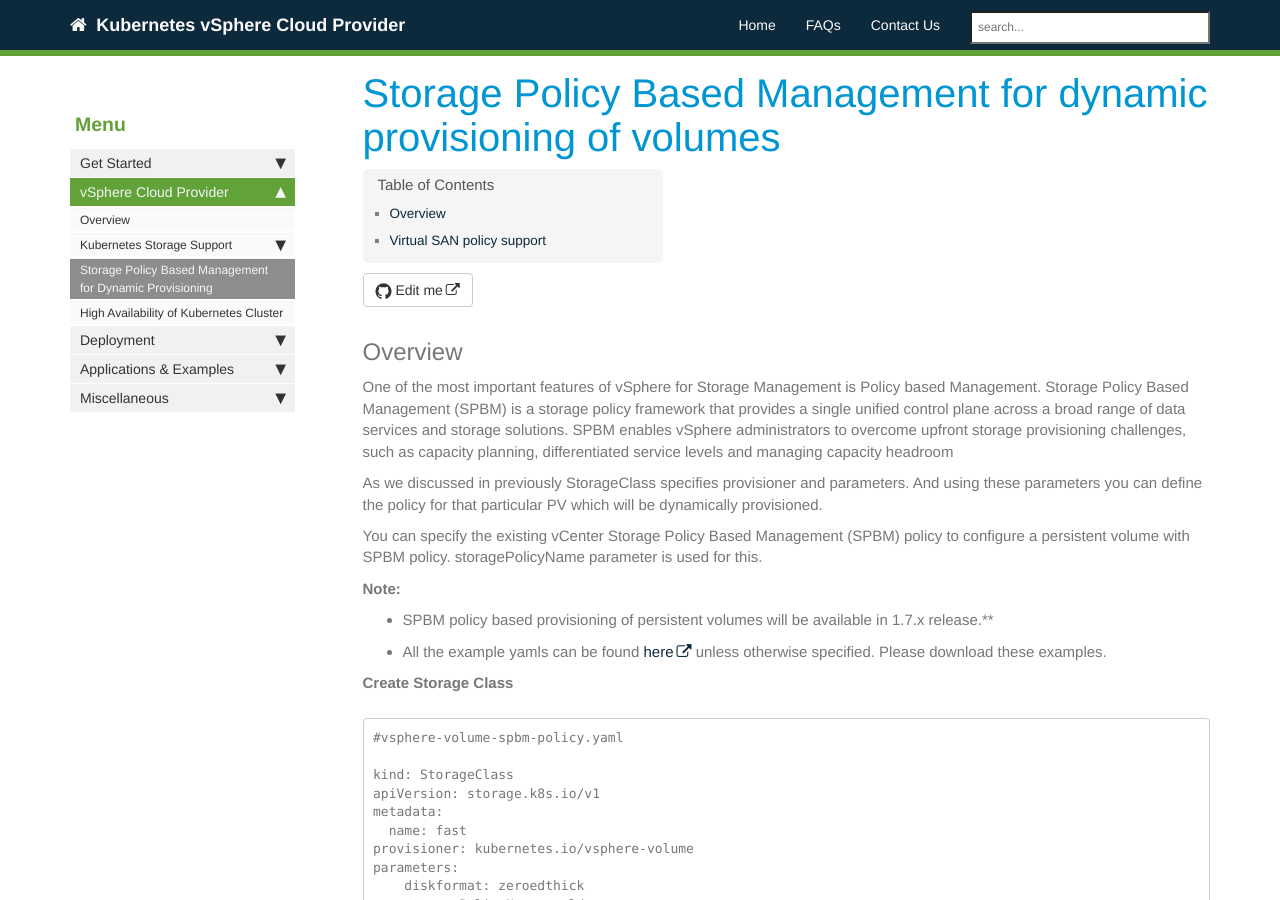
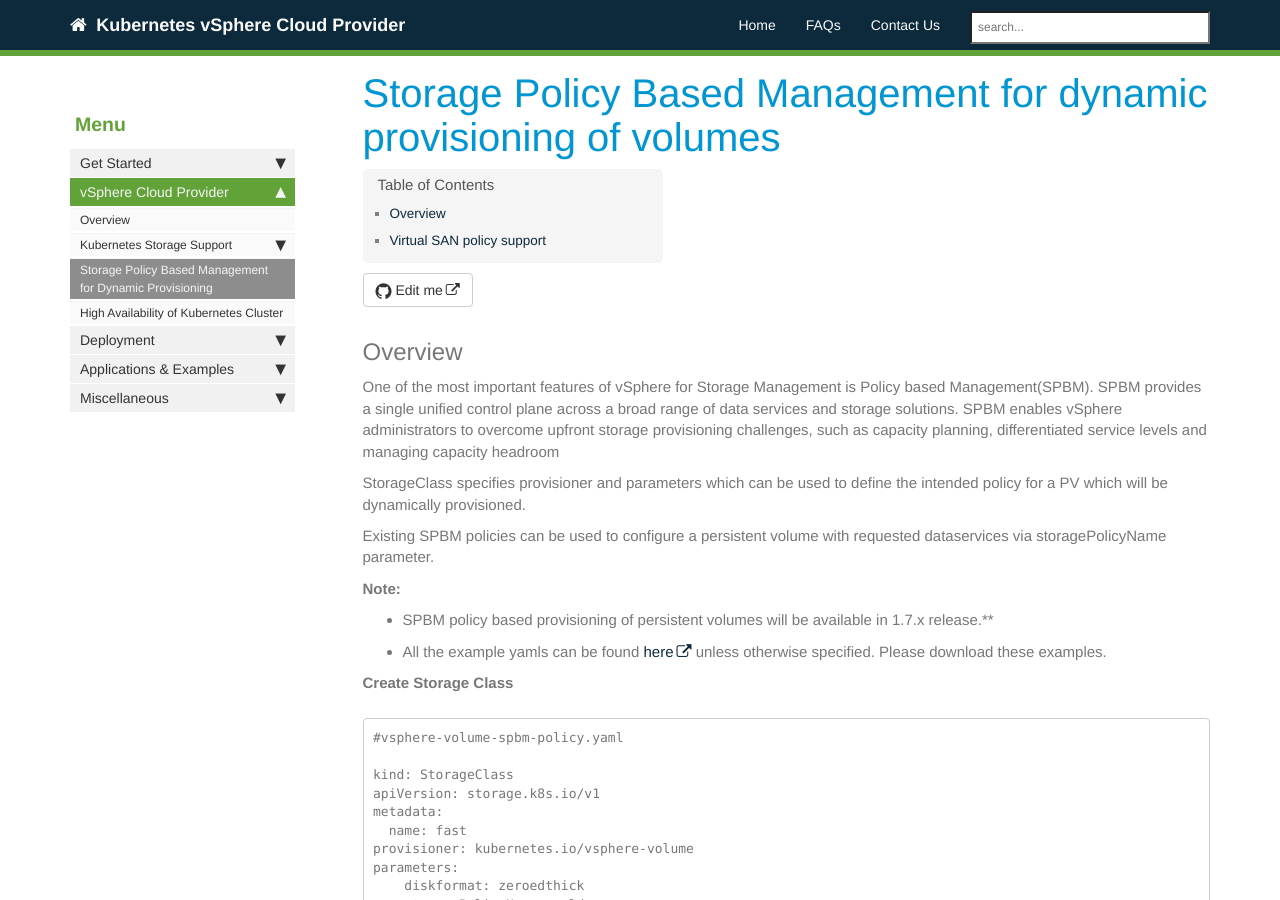
Before and after one commit to vmware-archive/vsphere-storage-for-kubernetes, a Jekyll site: the page built from documentation/policy-based-mgmt.md, in a window 1280 px wide and 900 px high. Built offline with Jekyll 4.4.1, drawn with Linux system fonts in a browser that asks for light colours; nearby versions of some CDN libraries; our own code applies the rules of GitHub Pages for plain Markdown files; comment, search, counter and statistics services are not loaded.

Commit message:
Fixed sentence structure
Fixes https://github.com/vmware/kubernetes/issues/400

```diff
--- a/documentation/policy-based-mgmt.md
+++ b/documentation/policy-based-mgmt.md
@@ -4,11 +4,11 @@
 
 ## Overview
 
-One of the most important features of vSphere for Storage Management is Policy based Management. Storage Policy Based Management (SPBM) is a storage policy framework that provides a single unified control plane across a broad range of data services and storage solutions. SPBM enables vSphere administrators to overcome upfront storage provisioning challenges, such as capacity planning, differentiated service levels and managing capacity headroom
+One of the most important features of vSphere for Storage Management is Policy based Management(SPBM). SPBM provides a single unified control plane across a broad range of data services and storage solutions. SPBM enables vSphere administrators to overcome upfront storage provisioning challenges, such as capacity planning, differentiated service levels and managing capacity headroom
 
-As we discussed in previously StorageClass specifies provisioner and parameters. And using these parameters you can define the policy for that particular PV which will be dynamically provisioned.
+StorageClass specifies provisioner and parameters which can be used to define the intended policy for a PV which will be dynamically provisioned.
 
-You can specify the existing vCenter Storage Policy Based Management (SPBM) policy to configure a persistent volume with SPBM policy. storagePolicyName parameter is used for this.
+Existing SPBM policies can be used to configure a persistent volume with requested dataservices via storagePolicyName parameter.
 
 **Note:**
 
```
